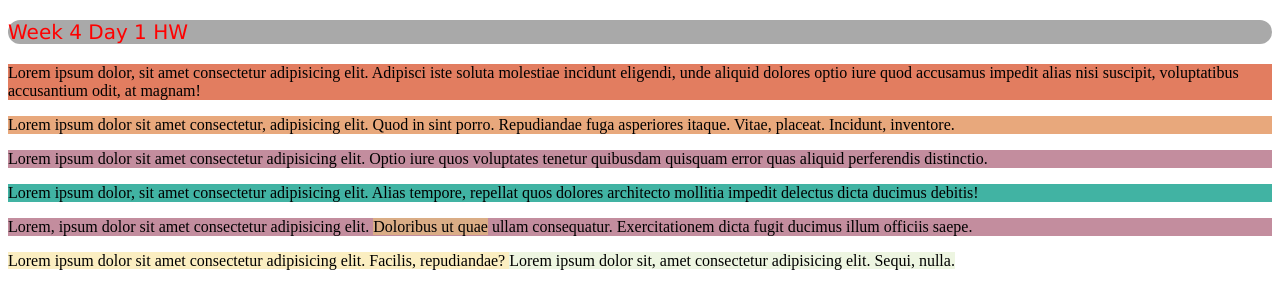
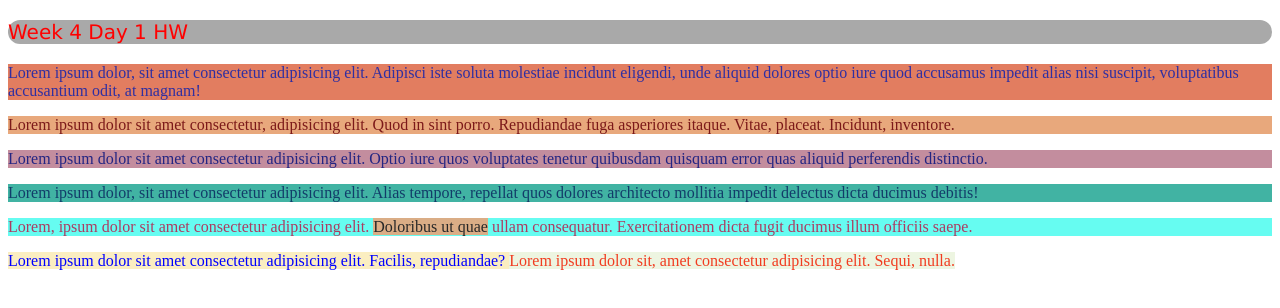
Before and after one commit to feras272/Week04Day01HW_DOM, a plain HTML site: page index.html in a window 1280 px wide. Drawn offline with Linux system fonts and the light colour scheme.

Commit message:
adding colors for all span and paragraph elements

```diff
--- a/style.css
+++ b/style.css
@@ -8,32 +8,40 @@
 
 #paragraph1{
     background-color: #E27D60;
+    color: #2F2FA2;
 }
 
 #paragraph2{
     background-color: #E8A87C;
+    color: rgb(124, 25, 25);
 }
 
 #paragraph3{
     background-color: #C38D9E;
+    color: #242582;
 }
 
 #paragraph4{
     background-color: #41B3A3;
+    color: #123C69;
 }
 
 #paragraph5{
-    background-color: #C38D9E;
+    background-color: #66FCF1;
+    color: #AC3B61;
 }
 
 #span1{
     background-color: #FBEEC1;
+    color:blue;
 }
 
 #span2{
     background-color: #EDF5E1;
+    color: #F13C20;;
 }
 
 #spanPar1{
     background-color: #DAAD86;
+    color: #282828;
 }
```
